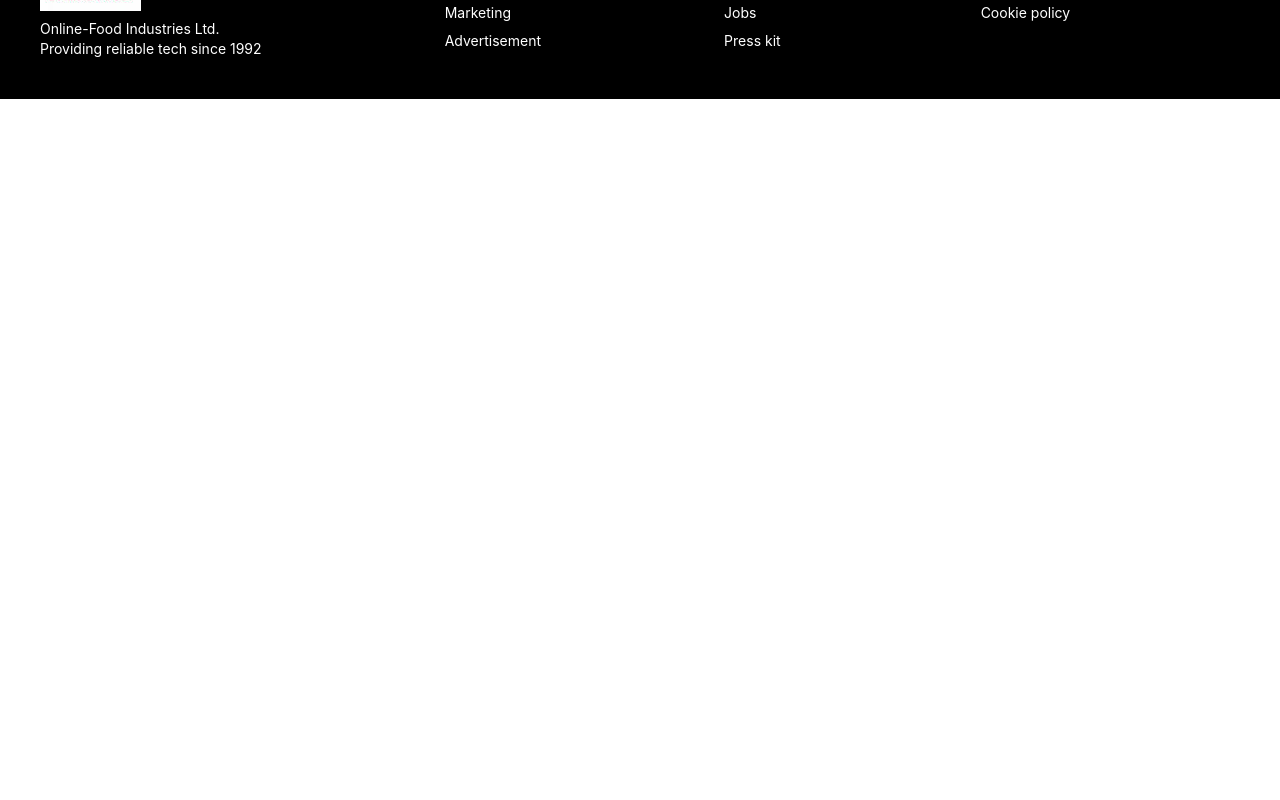
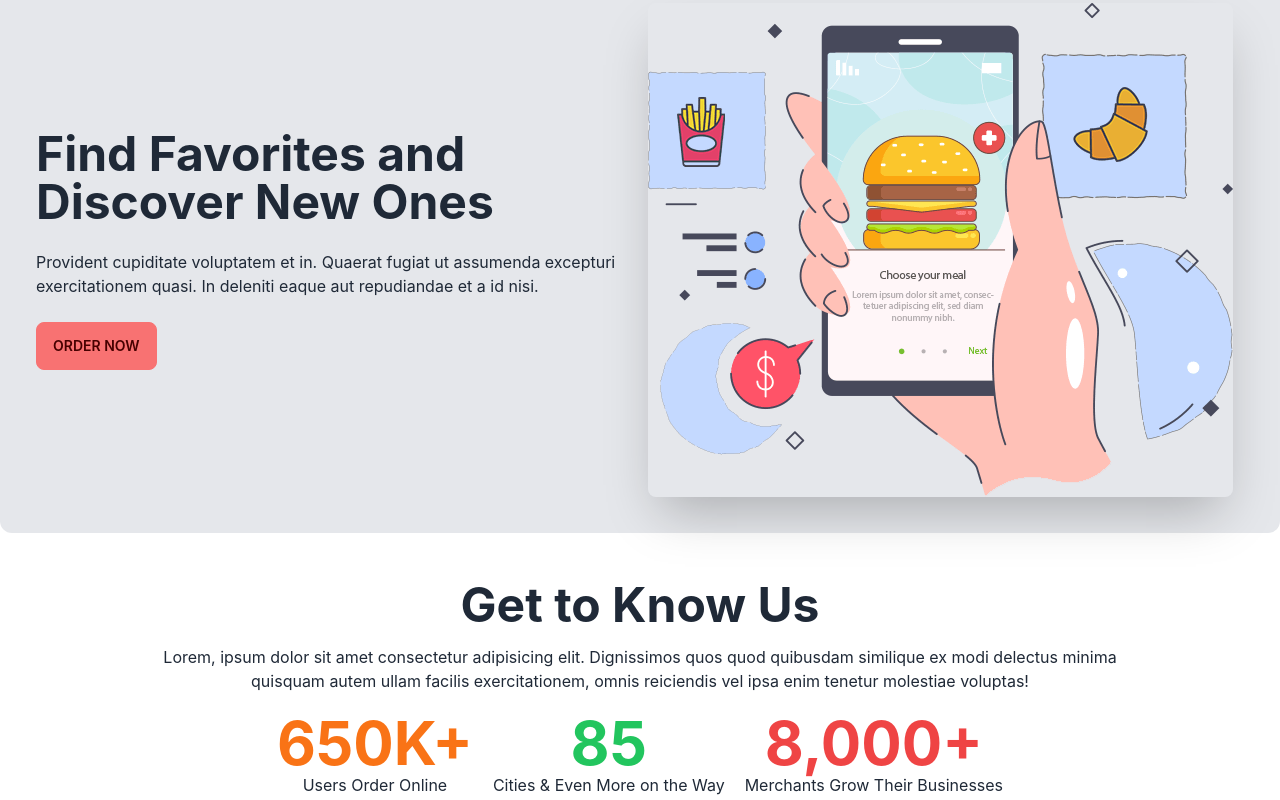
Before and after one commit to RobinHossain5261/online-food-client, a React (Create React App) app: page / in a window 1280 px wide. Shown: the part 900-1700 px from the top of the page. Before the commit the page ends 999 px from the top, so only its background shows below. Built offline with nearby package versions, Linux system fonts and the light colour scheme.

Commit message:
extra two part added

```diff
--- /dev/null
+++ b/src/pages/Home/About/About.js
@@ -0,0 +1,21 @@
+import React from 'react';
+import appImg from '../../assets/app.png';
+
+const About = () => {
+    return (
+        <div className="hero bg-gray-200 p-5 rounded-xl mb-12">
+            <div className="hero-content flex-col lg:flex-row-reverse">
+                <div className='w-1/2'>
+                    <img src={appImg} alt="" className=" rounded-lg shadow-2xl justify-end" />
+                </div>
+                <div className='w-1/2'>
+                    <h1 className="text-5xl font-bold">Find Favorites and Discover New Ones</h1>
+                    <p className="py-6">Provident cupiditate voluptatem et in. Quaerat fugiat ut assumenda excepturi exercitationem quasi. In deleniti eaque aut repudiandae et a id nisi.</p>
+                    <button className="btn btn-error">Order Now</button>
+                </div>
+            </div>
+        </div>
+    );
+};
+
+export default About;
--- a/src/pages/Home/Banner/Banner.js
+++ b/src/pages/Home/Banner/Banner.js
@@ -8,7 +8,7 @@ import './Banner.css';
 
 const Banner = () => {
     return (
-        <div className="carousel w-full">
+        <div className="carousel w-full my-12">
             <div id="slide1" className="carousel-item relative w-full">
                 <div className='img-gradient'>
                     <img src={img5} alt="" className="w-full h-full rounded-xl" />
--- a/src/pages/Home/Home/Home.js
+++ b/src/pages/Home/Home/Home.js
@@ -1,10 +1,14 @@
 import React from 'react';
+import About from '../About/About';
 import Banner from '../Banner/Banner';
+import Known from '../Known/Known';
 
 const Home = () => {
     return (
         <div>
             <Banner></Banner>
+            <About></About>
+            <Known></Known>
         </div>
     );
 };
--- /dev/null
+++ b/src/pages/Home/Known/Known.js
@@ -0,0 +1,26 @@
+import React from 'react';
+
+const Known = () => {
+    return (
+        <div className='text-center mb-12'>
+            <h1 className='text-5xl font-bold mb-4'>Get to Know Us</h1>
+            <p>Lorem, ipsum dolor sit amet consectetur adipisicing elit. Dignissimos quos quod quibusdam similique ex modi delectus minima <br /> quisquam autem ullam facilis exercitationem, omnis reiciendis vel ipsa enim tenetur molestiae voluptas!</p>
+            <div className='flex justify-center mt-5'>
+                <div>
+                    <h1 className='text-6xl font-bold text-orange-500'>650K+</h1>
+                    <p>Users Order Online</p>
+                </div>
+                <div className='mx-5'>
+                    <h1 className='text-6xl font-bold text-green-500'>85</h1>
+                    <p>Cities & Even More on the Way</p>
+                </div>
+                <div>
+                    <h1 className='text-6xl font-bold text-red-500'>8,000+</h1>
+                    <p>Merchants Grow Their Businesses</p>
+                </div>
+            </div>
+        </div>
+    );
+};
+
+export default Known;
```
Also changed, not shown: src/pages/assets/app.png (added).
